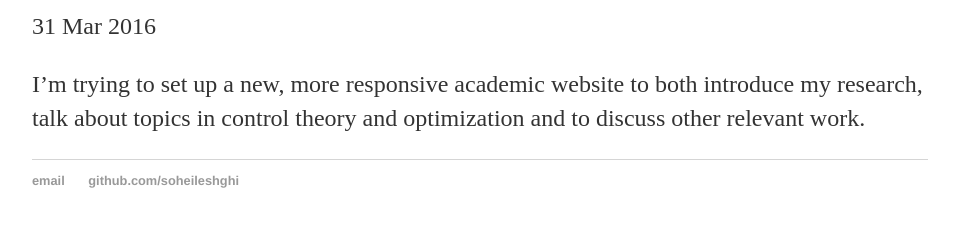
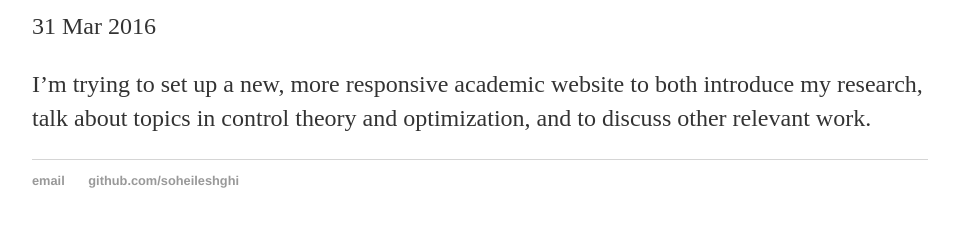
Before and after one commit to SoheilEshghi/SoheilEshghi.github.io, a Jekyll site: the page built from _posts/2016-03-31-soheil-eshghi-site-launched.md, in a window 1280 px wide. Shown: the part 242-469 px from the top of the page, without its empty margins (160-1113 px from the left). Built offline with Jekyll 4.4.1, drawn with Linux system fonts in a browser that asks for light colours.

```diff
--- a/_posts/2016-03-31-soheil-eshghi-site-launched.md
+++ b/_posts/2016-03-31-soheil-eshghi-site-launched.md
@@ -4,4 +4,4 @@ title: "Soheil Eshghi's New Website Launches"
 date: 2016-03-31
 ---
 
-I'm trying to set up a new, more responsive academic website to both introduce my research, talk about topics in control theory and optimization and to discuss other relevant work.
+I'm trying to set up a new, more responsive academic website to both introduce my research, talk about topics in control theory and optimization, and to discuss other relevant work.
```
